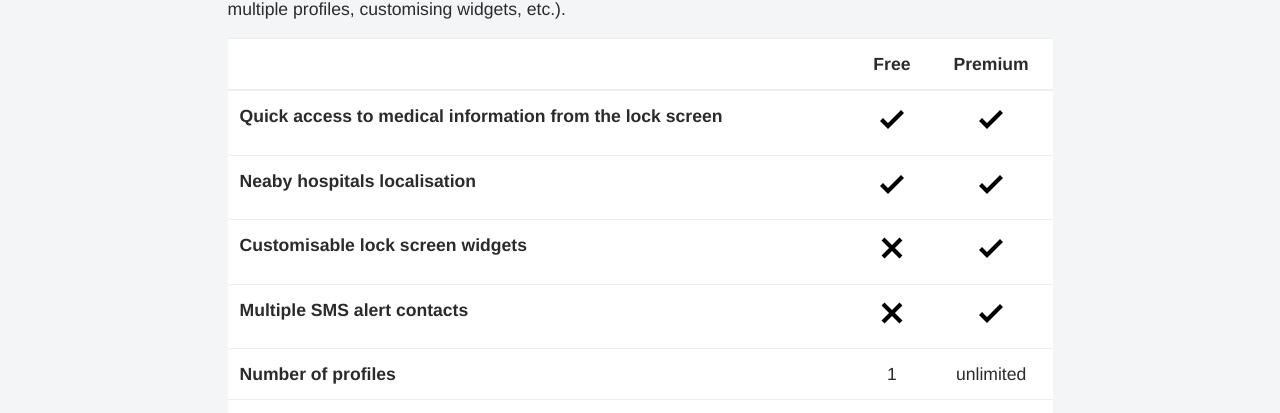
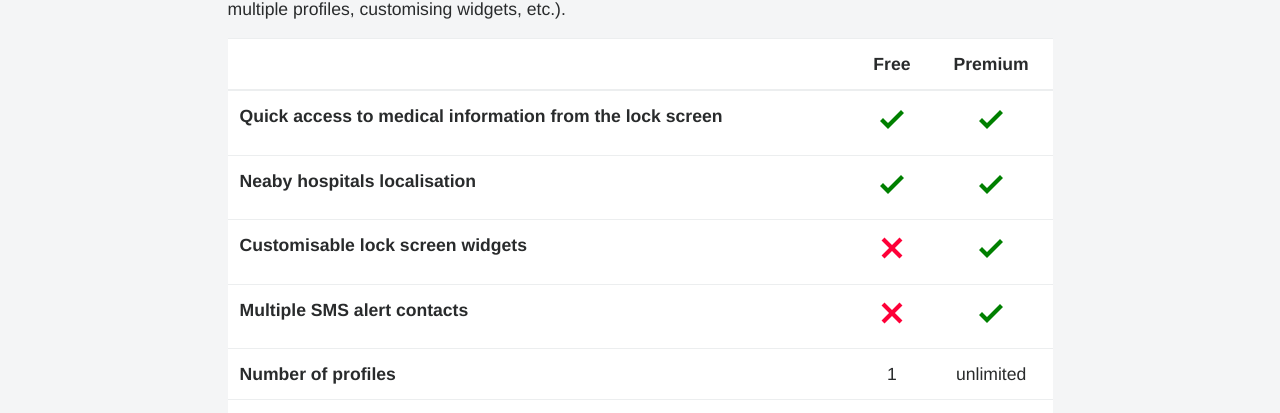
Before and after one commit to medicalid/medicalid.github.io, a Jekyll site: the page built from faq.md, in a window 1280 px wide. Shown: the part 387-800 px from the top of the page. Built offline with Jekyll 4.4.1, drawn with Linux system fonts in a browser that asks for light colours; nearby versions of some CDN libraries; some web fonts are replaced.

Commit message:
Make use of fill instead of color

```diff
--- a/faq.md
+++ b/faq.md
@@ -21,23 +21,23 @@ layout: default
         <tbody>
           <tr>
             <th scope="row">Quick access to medical information from the lock screen</th>
-            <td><svg version="1.1" width="24" height="32" viewBox="0 0 12 16" style="color: green;" class="octicon octicon-check" aria-hidden="true"><use xlink:href="#check" /></svg></td>
-            <td><svg version="1.1" width="24" height="32" viewBox="0 0 12 16" style="color: green;" class="octicon octicon-check" aria-hidden="true"><use xlink:href="#check" /></svg></td>
+            <td><svg version="1.1" width="24" height="32" viewBox="0 0 12 16" style="fill: green;" class="octicon octicon-check" aria-hidden="true"><use xlink:href="#check" /></svg></td>
+            <td><svg version="1.1" width="24" height="32" viewBox="0 0 12 16" style="fill: green;" class="octicon octicon-check" aria-hidden="true"><use xlink:href="#check" /></svg></td>
           </tr>
           <tr>
             <th scope="row">Neaby hospitals localisation</th>
-            <td><svg version="1.1" width="24" height="32" viewBox="0 0 12 16" style="color: green;" class="octicon octicon-check" aria-hidden="true"><use xlink:href="#check" /></svg></td>
-            <td><svg version="1.1" width="24" height="32" viewBox="0 0 12 16" style="color: green;" class="octicon octicon-check" aria-hidden="true"><use xlink:href="#check" /></svg></td>
+            <td><svg version="1.1" width="24" height="32" viewBox="0 0 12 16" style="fill: green;" class="octicon octicon-check" aria-hidden="true"><use xlink:href="#check" /></svg></td>
+            <td><svg version="1.1" width="24" height="32" viewBox="0 0 12 16" style="fill: green;" class="octicon octicon-check" aria-hidden="true"><use xlink:href="#check" /></svg></td>
           </tr>
           <tr>
             <th scope="row">Customisable lock screen widgets</th>
-            <td><svg version="1.1" width="24" height="32" viewBox="0 0 12 16" style="color: #fe0038;" class="octicon octicon-x" aria-hidden="true"><use xlink:href="#x" /></svg></td>
-            <td><svg version="1.1" width="24" height="32" viewBox="0 0 12 16" style="color: green;" class="octicon octicon-check" aria-hidden="true"><use xlink:href="#check" /></svg></td>
+            <td><svg version="1.1" width="24" height="32" viewBox="0 0 12 16" style="fill: #fe0038;" class="octicon octicon-x" aria-hidden="true"><use xlink:href="#x" /></svg></td>
+            <td><svg version="1.1" width="24" height="32" viewBox="0 0 12 16" style="fill: green;" class="octicon octicon-check" aria-hidden="true"><use xlink:href="#check" /></svg></td>
           </tr>
           <tr>
             <th scope="row">Multiple SMS alert contacts</th>
-            <td><svg version="1.1" width="24" height="32" viewBox="0 0 12 16" style="color: #fe0038;" class="octicon octicon-x" aria-hidden="true"><use xlink:href="#x" /></svg></td>
-            <td><svg version="1.1" width="24" height="32" viewBox="0 0 12 16" style="color: green;" class="octicon octicon-check" aria-hidden="true"><use xlink:href="#check" /></svg></td>
+            <td><svg version="1.1" width="24" height="32" viewBox="0 0 12 16" style="fill: #fe0038;" class="octicon octicon-x" aria-hidden="true"><use xlink:href="#x" /></svg></td>
+            <td><svg version="1.1" width="24" height="32" viewBox="0 0 12 16" style="fill: green;" class="octicon octicon-check" aria-hidden="true"><use xlink:href="#check" /></svg></td>
           </tr>
           <tr>
             <th scope="row">Number of profiles</th>
```
